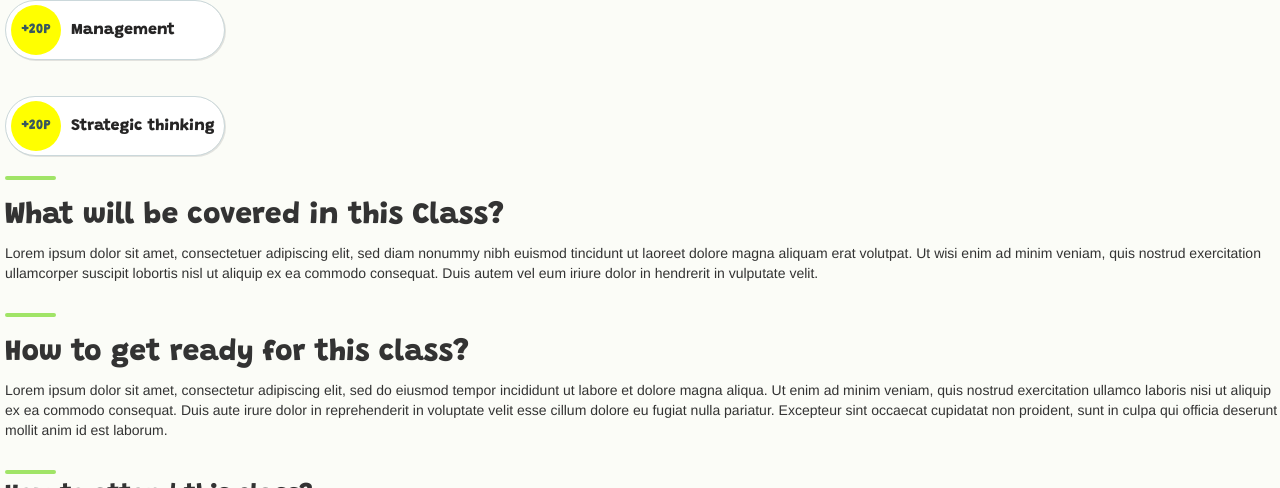
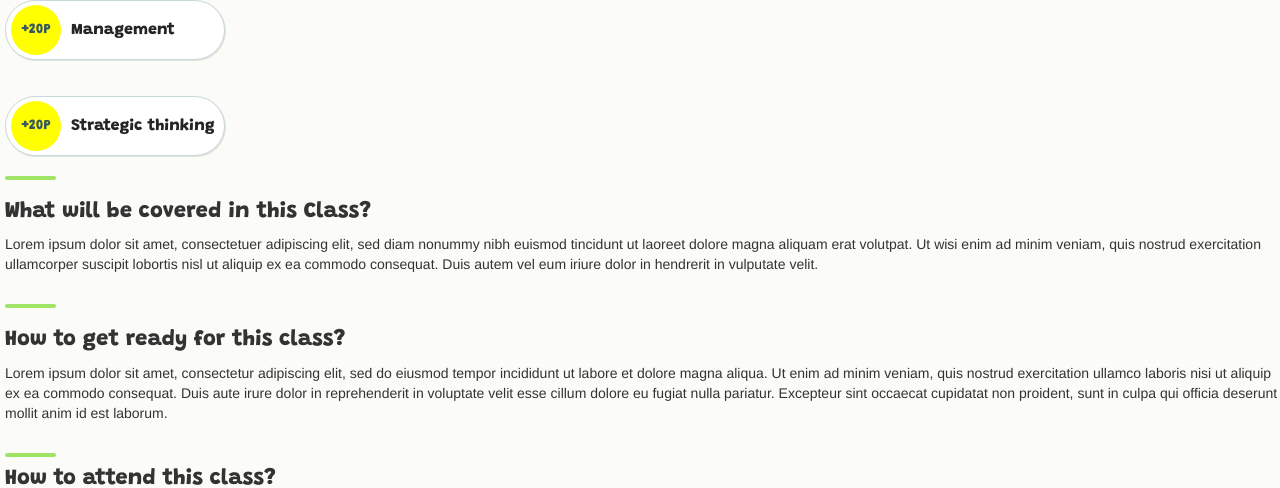
Before and after one commit to Priyamca2018/school-management, a PHP site: page / in a window 1280 px wide. Shown: the part 1293-1781 px from the top of the page. Run offline with PHP 8.4, Linux system fonts and the light colour scheme; some libraries are stand-ins or nearby versions.

```diff
--- a/home.html
+++ b/home.html
@@ -303,7 +303,7 @@
                     </div>
                     <div>
                     <section class="sec3">
-                        <h2 style="font-family: 'Grandstander', cursive;">What will be covered in this Class?</h2>
+                        <h2 style="font-family: 'Grandstander', cursive; font-size: 22px;">What will be covered in this Class?</h2>
                         <p>Lorem ipsum dolor sit amet, consectetuer adipiscing elit, sed diam nonummy nibh euismod tincidunt ut laoreet dolore magna aliquam erat volutpat. Ut wisi enim ad minim veniam, quis nostrud exercitation ullamcorper suscipit lobortis nisl ut aliquip ex ea commodo consequat. Duis autem vel eum iriure dolor in hendrerit in vulputate velit.</p>
                     </section>
                     </div>
@@ -315,7 +315,7 @@
                     </div>
                     <div>
                     <section class="sec3">
-                        <h2 style="font-family: 'Grandstander', cursive;">How to get ready for this class?</h2>
+                        <h2 style="font-family: 'Grandstander', cursive; font-size: 22px;">How to get ready for this class?</h2>
                         <p>Lorem ipsum dolor sit amet, consectetur adipiscing elit, sed do eiusmod tempor incididunt ut labore et dolore magna aliqua. Ut enim ad minim veniam, quis nostrud exercitation ullamco laboris nisi ut aliquip ex ea commodo consequat. Duis aute irure dolor in reprehenderit in voluptate velit esse cillum dolore eu fugiat nulla pariatur. Excepteur sint occaecat cupidatat non proident, sunt in culpa qui officia deserunt mollit anim id est laborum.</p>
                     </section>
                     </div>
--- a/style.css
+++ b/style.css
@@ -549,6 +549,8 @@ head, body{
     .cls-info{
         text-align: left;
         font-family: 'Grandstander', cursive;
+        font-size: 22px;
+        font: normal normal normal 25px/24px Granstander Clean;
         letter-spacing: 0px;
         color: #333333;
     }
@@ -729,8 +731,9 @@ head, body{
     @media  screen and (max-width: 1366px) {
         .cls-info{
             text-align: left;
-            font: normal normal normal 25px/24px Granstander;
+            font: normal normal normal 25px/24px Granstander Clean;
             font-family: 'Grandstander', cursive;
+            font-size: 22px;
             letter-spacing: 0px;
             color: #333333;
         }
```
